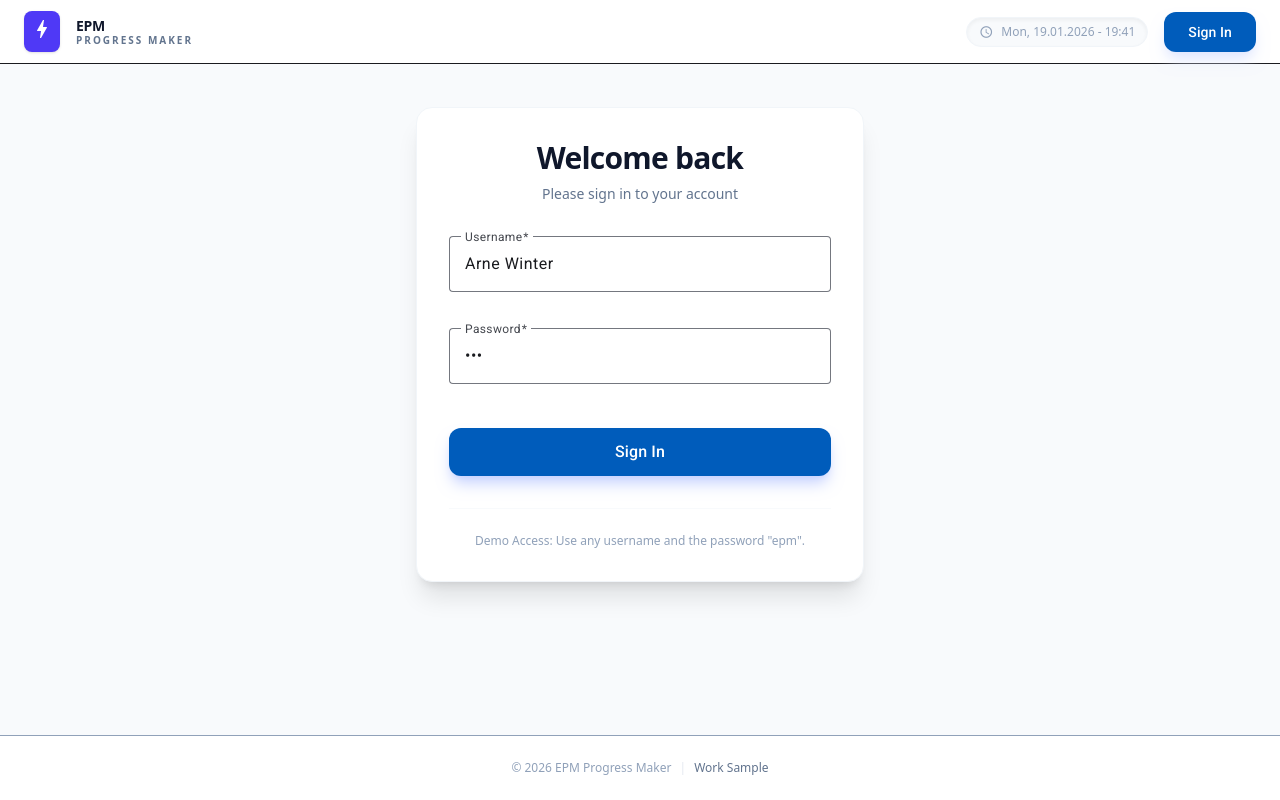
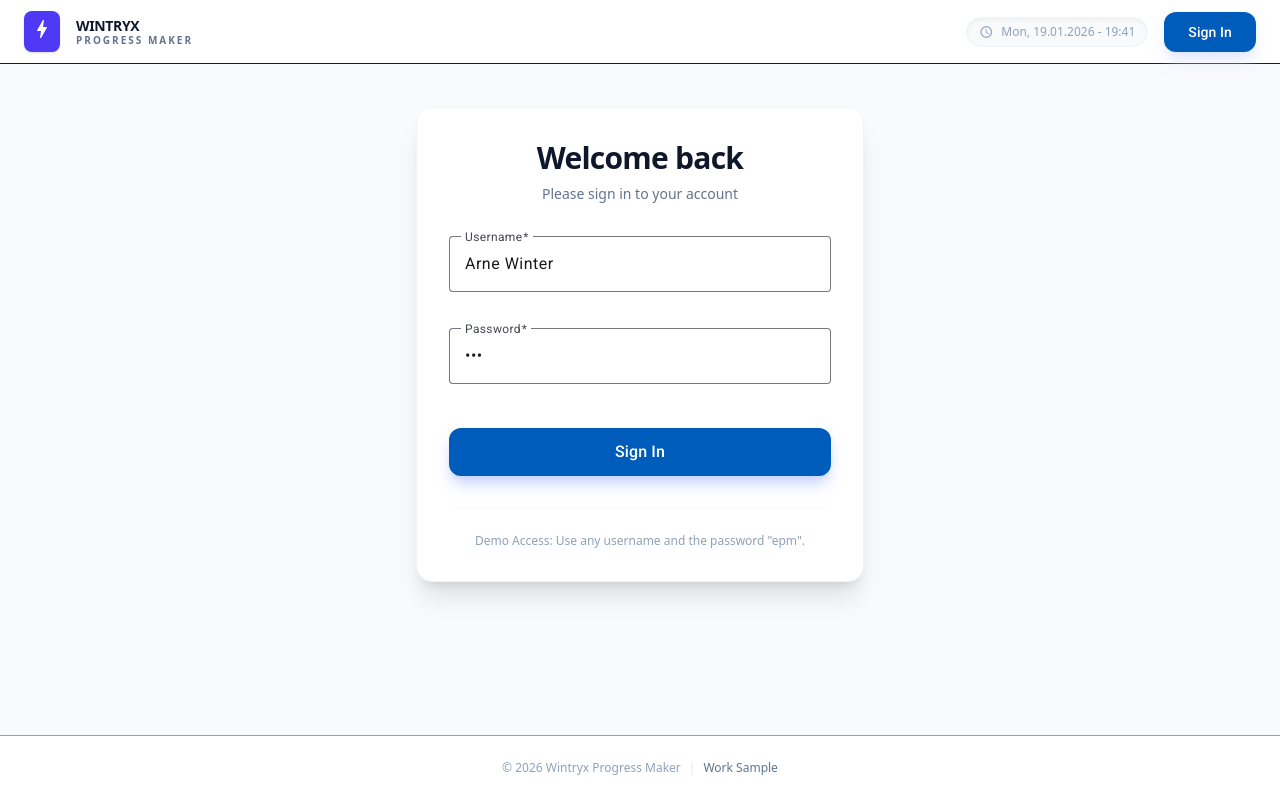
Before and after one commit to Wintryx/work-sample, an Angular app: page /login in a window 1280 px wide. Built offline with nearby package versions, Linux system fonts and the light colour scheme.

Commit message:
project naming

```diff
--- a/package.json
+++ b/package.json
@@ -1,5 +1,5 @@
 {
-  "name": "epm-progress-maker",
+  "name": "wintryx-progress-maker",
   "version": "0.0.0",
   "scripts": {
     "ng": "ng",
--- a/src/app/core/layout/footer/footer.component.html
+++ b/src/app/core/layout/footer/footer.component.html
@@ -1,6 +1,6 @@
 <footer class="py-6 border-t bg-white text-center text-slate-400 text-xs">
   <div class="flex items-center justify-center gap-2">
-    <span>&copy; {{ currentYear }} EPM Progress Maker</span>
+    <span>&copy; {{ currentYear }} Wintryx Progress Maker</span>
     <span class="text-slate-200">|</span>
     <span class="font-medium text-slate-500">Work Sample</span>
   </div>
--- a/src/app/core/layout/header/header.component.html
+++ b/src/app/core/layout/header/header.component.html
@@ -5,7 +5,7 @@
       <mat-icon>bolt</mat-icon>
     </div>
     <div class="flex flex-col leading-tight text-left">
-      <span class="font-bold text-slate-900 tracking-tight uppercase">EPM</span>
+      <span class="font-bold text-slate-900 tracking-tight uppercase">Wintryx</span>
       <span class="text-[10px] text-slate-500 font-bold uppercase tracking-[0.2em]"
         >Progress Maker</span
       >
@@ -23,10 +23,10 @@
     </div>
 
     <button
-      mat-icon-button
-      class="md:!hidden"
       [matMenuTriggerFor]="mobileMenu"
       aria-label="Open navigation menu"
+      class="md:!hidden"
+      mat-icon-button
     >
       <mat-icon>menu</mat-icon>
     </button>
@@ -34,9 +34,9 @@
     @if (authFacade.isAuthenticated()) {
       <nav class="hidden md:flex items-center gap-1">
         <a
+          class="px-4 py-2 rounded-md text-sm font-medium text-slate-600 hover:bg-slate-50 transition-colors"
           routerLink="/dashboard"
           routerLinkActive="bg-slate-100 text-indigo-700"
-          class="px-4 py-2 rounded-md text-sm font-medium text-slate-600 hover:bg-slate-50 transition-colors"
         >
           Dashboard
         </a>
@@ -47,20 +47,20 @@
         <span class="text-sm font-medium text-slate-700">{{ authFacade.user()?.username }}</span>
 
         <button
-          mat-flat-button
-          color="primary"
           (click)="onLogout()"
           class="!rounded-xl shadow-lg shadow-indigo-100"
+          color="primary"
+          mat-flat-button
         >
           <mat-icon class="mr-2">logout</mat-icon> Logout
         </button>
       </div>
     } @else {
       <button
+        class="hidden md:inline-flex !rounded-xl shadow-lg shadow-indigo-100"
+        color="primary"
         mat-flat-button
-        color="primary"
         routerLink="/login"
-        class="hidden md:inline-flex !rounded-xl shadow-lg shadow-indigo-100"
       >
         Sign In
       </button>
@@ -70,7 +70,7 @@
 
 <mat-menu #mobileMenu="matMenu">
   @if (authFacade.isAuthenticated()) {
-    <button mat-menu-item disabled>
+    <button disabled mat-menu-item>
       <mat-icon>account_circle</mat-icon>
       <span>{{ authFacade.user()?.username }}</span>
     </button>
@@ -78,7 +78,7 @@
       <mat-icon>dashboard</mat-icon>
       <span>Dashboard</span>
     </button>
-    <button mat-menu-item (click)="onLogout()">
+    <button (click)="onLogout()" mat-menu-item>
       <mat-icon>logout</mat-icon>
       <span>Logout</span>
     </button>
```
